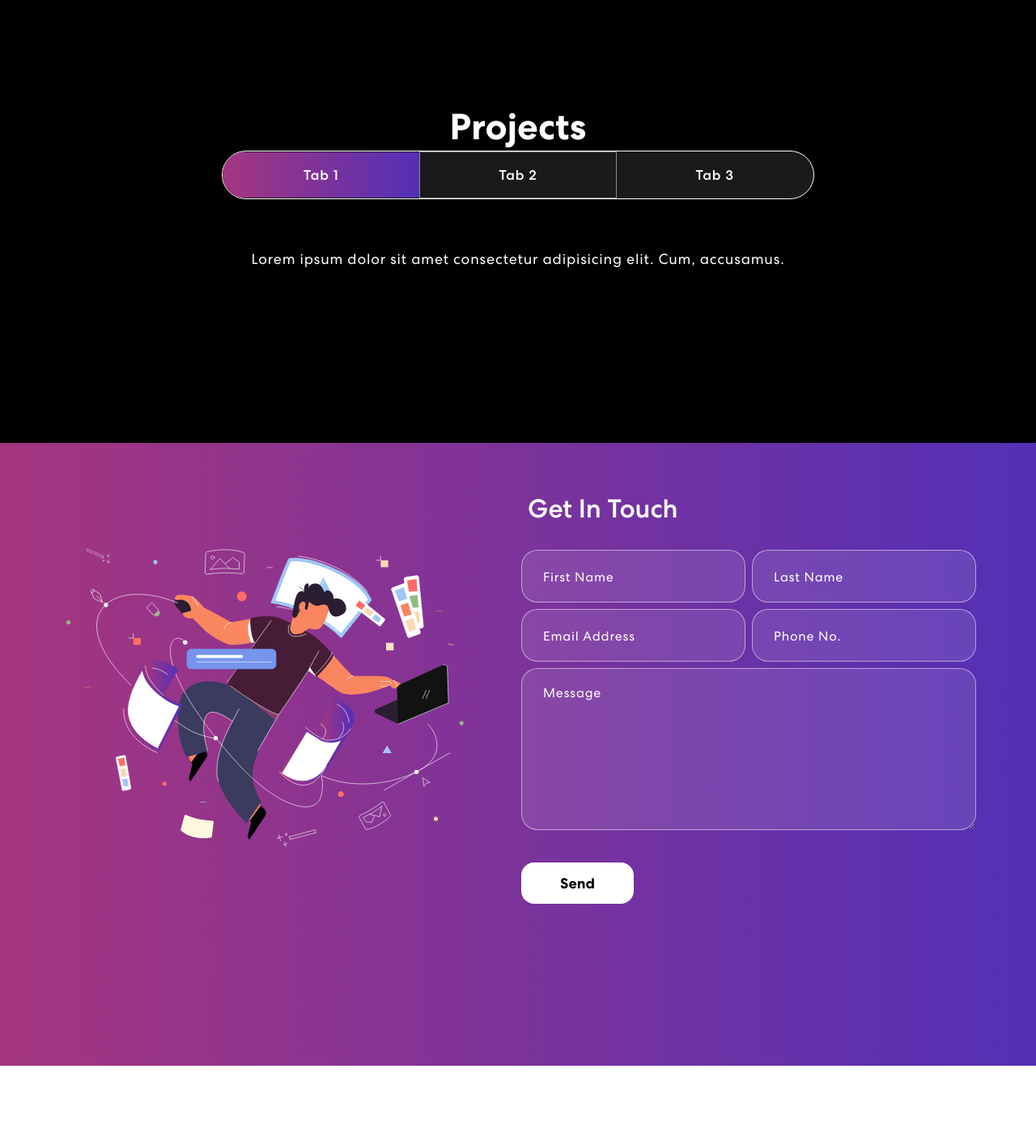
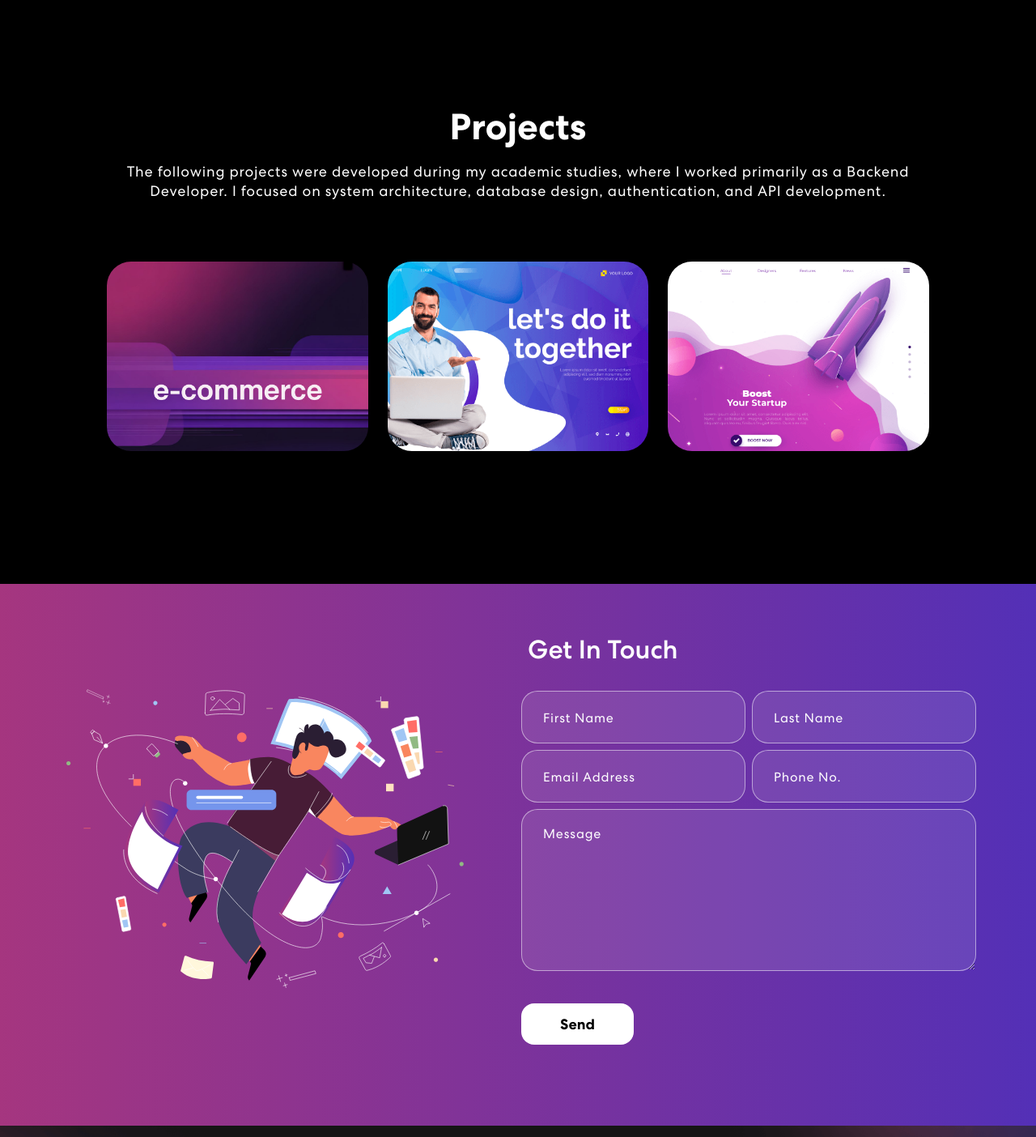
Before and after one commit to h-akiet/portfolio, a React (Vite) app: page / in a window 1280 px wide. Shown: the part 1330-2734 px from the top of the page at 81% size. Before the commit the page ends 2646 px from the top, so only its background shows below. Built offline with nearby package versions, Linux system fonts and the light colour scheme.

Commit message:
add projectcard

```diff
--- a/src/App.css
+++ b/src/App.css
@@ -117,7 +117,7 @@ nav.navbar.scrolled {
   background-color: #121212;
 }
 nav.navbar a.navbar-brand {
-    width: 5%;
+    width: 4%;
 
 }
 nav.navbar .navbar-nav .nav-link.navbar-link {
@@ -407,7 +407,7 @@ nav.navbar .navbar-toggler[aria-expanded="true"] .navbar-toggler-icon {
 
 .project .nav-pills{
     width: 72%;
-    margin: 0 auto;
+    margin: 35px auto;
     border: 1px solid #ffffff;
     border-radius: 50px;
     background-color: rgb(255 255 255 / 10%);
@@ -464,10 +464,110 @@ nav.navbar .navbar-toggler[aria-expanded="true"] .navbar-toggler-icon {
   line-height: 1.5rem;
 }
 
+.proj-imgbx {
+  position: relative;
+  width: 100%;
+  aspect-ratio: 11 / 8;
+  overflow: hidden;
+  border-radius: 30px;
+  margin-bottom: 24px;
+  transform-origin: center center;
+}
+
+.proj-imgbx:hover {
+  transform: scale(1.2);
+  transition: 0.3s ease;
+  z-index: 99;
+}
+
+.proj-imgbx::before {
+  content: "";
+  background: linear-gradient(90.21deg, #AA367C -5.91%, #4A2FBD 111.58%);
+  opacity: 0.85;
+  position: absolute;
+  width: 100%;
+  height: 0;
+  transition: 0.4s ease-in-out;
+}
+.proj-imgbx:hover::before {
+  height: 100%;
+}
+.proj-txtx {
+  position: absolute;
+  text-align: center;
+  display: flex;
+  flex-direction: column;
+  height: 100%;
+  width: 100%;
+  top: 65%;
+  left: 50%;
+  padding: 30px 20px 10px;
+  transform: translate(-50%, -50%);
+  transition: 0.5s ease-in-out;
+  opacity: 0;
+}
+.proj-imgbx:hover .proj-txtx {
+  top: 50%;
+  opacity: 1;
+}
+
+.proj-txtx h4 {
+  font-size: 30px;
+  font-weight: 700;
+  letter-spacing: 0.8px;
+  line-height: 1.1em;
+}
+.proj-txtx span {
+  font-style: italic;
+  font-weight: 400;
+  font-size: 15px;
+  letter-spacing: 0.8px;
+  display: block;
+  width: 85%;
+  margin: 10px auto;
+  line-height: 1.4em;
+}
+.background-image-right {
+  top: 20%;
+  position: absolute;
+  bottom: 0;
+  width: 35%;
+  right: 0;
+  z-index: -4;
+}
+
+.tech-stack {
+  display: flex;
+  gap: 8px;
+  overflow-x: auto;
+  overflow-y: hidden;
+  white-space: nowrap;
+  margin: auto 8px 0 8px;
+}
+
+.tech-stack::-webkit-scrollbar {
+  display: none;
+}
+
+.tech-badge {
+  padding: 6px 14px;
+  font-size: 13px;
+  border-radius: 999px;
+  background: #0f1a2b;
+  border: 1px solid #1f2a40;
+  color: #8ab4f8;
+}
+
+.tech-badge:hover {
+  background: rgba(0, 153, 255, 0.2);
+  transform: translateY(-2px);
+}
+
+
 /* contact */
 .contact{
   background: linear-gradient(90.21deg, #AA367C -5.91%, #4A2FBD 111.58%);
-  padding: 60px 0 200px 0;
+  padding: 60px 0 100px 0;
 }
 
 .contact img{
@@ -550,73 +650,29 @@ nav.navbar .navbar-toggler[aria-expanded="true"] .navbar-toggler-icon {
   background-repeat: no-repeat;
 }
 
-.newsletter-bx {
-  background: #FFFFFF;
-  border-radius: 55px;
-  color: #121212;
-  padding: 85px 125px;
-  margin-bottom: 80px;
-  margin-top: -122px;
+.footer .row{
+  padding-top: 16px;
 }
-.newsletter-bx h3 {
-  font-weight: 700;
-  letter-spacing: 0.5px;
-  line-height: 1.2em;
+
+.footer img {
+  width: 10%;
 }
-.new-email-bx {
-  background: #fff;
-  padding: 5px;
-  border-radius: 20px;
-  position: relative;
-  z-index: 0;
-  display: flex;
-  align-items: center;
-}
-.new-email-bx::before {
-  content: "";
-  background: linear-gradient(90.21deg, #AA367C -5.91%, #4A2FBD 111.58%);
-  border-radius: 20px;
-  position: absolute;
-  z-index: -1;
-  top: -1px;
-  left: -1px;
-  bottom: -1px;
-  right: -1px;
-}
-.new-email-bx::after {
-  content: "";
-  background: #fff;
-  border-radius: 20px;
-  position: absolute;
-  z-index: -1;
-  top: 0;
-  left: 0;
-  bottom: 0;
-  right: 0;
-}
-.new-email-bx input {
-  width: 100%;
-  color: #121212;
-  font-weight: 500;
-  background: transparent;
-  border: 0;
-  padding: 0 15px;
-}
-.new-email-bx button {
-  background: linear-gradient(90.21deg, #AA367C -5.91%, #4A2FBD 111.58%);
-  padding: 20px 65px;
-  color: #fff;
-  font-weight: 500;
-  letter-spacing: 0.5px;
-  border-radius: 18px;
-}
-.footer img {
-  width: 26%;
-}
+
 .footer p {
   font-weight: 400;
   font-size: 14px;
   color: #B8B8B8;
   letter-spacing: 0.5px;
+  margin-top: 10px;
+}
+
+.email-footer{
+  font-weight: 400;
+  font-size: 14px;
+  letter-spacing: 0.5px;
   margin-top: 20px;
 }
+
+.email-footer a{
+  color: #B8B8B8;
+}
--- a/src/App.jsx
+++ b/src/App.jsx
@@ -6,6 +6,7 @@ import { Banner } from "./components/Banner";
 import { Skills } from './components/Skills';
 import { Project } from './components/Projects';
 import { Contact } from './components/Contact';
+import {Footer} from './components/Footer'
 import './App.css';
 
 
@@ -20,7 +21,7 @@ function App() {
         <Skills />
         <Project />
         <Contact />
-
+        <Footer />
       </div>
   )
 }
--- /dev/null
+++ b/src/components/Footer.jsx
@@ -0,0 +1,30 @@
+import { Container, Row, Col } from "react-bootstrap";
+import logo from "../assets/img/logo.png";
+import navIcon1 from "../assets/img/nav-icon1.svg";
+import navIcon2 from "../assets/img/nav-icon2.svg";
+import navIcon3 from "../assets/img/nav-icon3.svg";
+
+export const Footer = () => {
+    return (
+        <footer className="footer">
+            <Container>
+                <Row className="align-items-center">
+                    <Col size={12} sm={6}>
+                        <img src={logo} alt="Logo" />
+                    </Col>
+                    <Col size={12} sm={6} className="text-center text-sm-end">
+                        <div className="social-icon">
+                            <a href="https://www.linkedin.com/in/nguyenhoanganhkiet"><img src={navIcon1} alt="" /></a>
+                            <a href="https://web.facebook.com/share/18DSvWncLX/?mibextid=wwXIfr&_rdc=1&_rdr"><img src={navIcon2} alt="" /></a>
+                            <a href="#"><img src={navIcon3} alt="" /></a>
+                        </div>
+                        <div className="email-footer">
+                            <a href="mailto:nguyenhoanganhkiettg2005@gmail.com">nguyenhoanganhkiettg2005@gmail.com</a>
+                        </div>
+                        <p>Copyright 2022. All Rights Reserved</p>
+                    </Col>
+                </Row>
+            </Container>
+        </footer>
+    )
+}
--- /dev/null
+++ b/src/components/ProjectCard.jsx
@@ -0,0 +1,37 @@
+import { Col } from "react-bootstrap";
+
+export const ProjectCard = ({
+  title,
+  description,
+  tech = [],
+  imgUrl,
+  githubUrl
+}) => {
+  return (
+    <Col xs={12} sm={6} md={4}>
+      <a
+        href={githubUrl}
+        target="_blank"
+        rel="noopener noreferrer"
+        style={{ color: "inherit", textDecoration: "none" }}
+      >
+        <div className="proj-imgbx">
+          <img src={imgUrl} alt={title} />
+
+          <div className="proj-txtx">
+            <h4>{title}</h4>
+            <span>{description}</span>
+
+            <div className="tech-stack">
+              {tech.map((item, index) => (
+                <span key={index} className="tech-badge">
+                  {item}
+                </span>
+              ))}
+            </div>
+          </div>
+        </div>
+      </a>
+    </Col>
+  );
+};
--- a/src/components/Projects.jsx
+++ b/src/components/Projects.jsx
@@ -1,6 +1,6 @@
 import { Container, Row, Nav, Tab, Col } from "react-bootstrap";
-// import { ProjectCard } from "./ProjectCard";
-import projImg1 from "../assets/img/project-img1.png";
+import { ProjectCard } from "./ProjectCard";
+import projImg1 from "../assets/img/ecommerce.png";
 import projImg2 from "../assets/img/project-img2.png";
 import projImg3 from "../assets/img/project-img3.png";
 import colorSharp2 from "../assets/img/color-sharp2.png";
@@ -12,34 +12,25 @@ export const Project = () => {
 
     const projects = [
         {
-            title: "Business Startup",
-            description: "Design & Development",
+            title: "Cosmetics E-Commerce Platform",
+            description: `Multi-vendor, supporting product, order, and vendor management with payment integration.`,
+            tech: ["Spring Boot", "Java", "SQL Server", "JPA", "MVC"],
             imgUrl: projImg1,
+            githubUrl: "https://github.com/h-akiet/OneShop-Website.git",
         },
         {
-            title: "Business Startup",
-            description: "Design & Development",
+            title: "Desktop App",
+            description: `Implemented store operations including sales management, promotions, inventory tracking, and employee management...`,
+            tech: ["Winform", "C#", "SQL Server"],
             imgUrl: projImg2,
+            githubUrl: "https://github.com/h-akiet/OneShop-Website.git",
         },
         {
-            title: "Business Startup",
-            description: "Design & Development",
+            title: "Web API",
+            description: `A SOLID-based Web API for sales management featuring RESTful endpoints, EF Core integration for high-performance data handling, and Swagger UI for automated documentation and testing.`,
+            tech: [".Net", "C#", "SQL Server", "EF Core", "Solid"],
             imgUrl: projImg3,
-        },
-        {
-            title: "Business Startup",
-            description: "Design & Development",
-            imgUrl: projImg1,
-        },
-        {
-            title: "Business Startup",
-            description: "Design & Development",
-            imgUrl: projImg2,
-        },
-        {
-            title: "Business Startup",
-            description: "Design & Development",
-            imgUrl: projImg3,
+            githubUrl: "https://github.com/h-akiet/E-Shop.git",
         },
     ];
 
@@ -54,22 +45,25 @@ export const Project = () => {
                                     <h2 className="title">
                                         Projects
                                     </h2>
-                                    <Tab.Container id="projects-tabs" defaultActiveKey="first">
+                                    <p>The following projects were developed during my academic studies, where I worked primarily as a Backend Developer.
+                                        I focused on system architecture, database design, authentication, and API development.</p>
+                                    {/* <Tab.Container id="projects-tabs" defaultActiveKey="first">
                                         <Nav variant="pills" className="nav-pills mb-5 justify-content-center align-items-center" id="pills-tab">
                                             <Nav.Item>
-                                                <Nav.Link eventKey="first">Tab 1</Nav.Link>
+                                                <Nav.Link eventKey="first">E-Commerce</Nav.Link>
                                             </Nav.Item>
                                             <Nav.Item>
-                                                <Nav.Link eventKey="second">Tab 2</Nav.Link>
+                                                <Nav.Link eventKey="second">Management System</Nav.Link>
                                             </Nav.Item>
                                             <Nav.Item>
-                                                <Nav.Link eventKey="third">Tab 3</Nav.Link>
+                                                <Nav.Link eventKey="third">RESTful API</Nav.Link>
                                             </Nav.Item>
                                         </Nav>
                                         <Tab.Content id="slideInUp" className={isVisible ? "animate__animated animate__slideInUp" : ""}>
                                             <Tab.Pane eventKey="first">
                                                 <Row>
-                                                    <p>Lorem ipsum dolor sit amet consectetur adipisicing elit. Cum, accusamus.</p>
+                                                    <p>OneShop is a multi-vendor e-commerce web application that connects sellers and customers, providing a wide range of cosmetic products. The system supports product management, order processing, user and vendor management, promotions, shipping, and payment integration.</p>
+
                                                 </Row>
                                             </Tab.Pane>
                                             <Tab.Pane eventKey="second">
@@ -83,7 +77,21 @@ export const Project = () => {
                                                 </Row>
                                             </Tab.Pane>
                                         </Tab.Content>
-                                    </Tab.Container>
+                                    </Tab.Container> */}
+                                    <div id="slideInUp" className={isVisible ? "animate__animated animate__slideInUp" : ""}>
+                                        <Row>
+                                            {
+                                                projects.map((project, index) => {
+                                                    return (
+                                                        <ProjectCard
+                                                            key={index}
+                                                            {...project}
+                                                        />
+                                                    )
+                                                })
+                                            }
+                                        </Row>
+                                    </div>
                                 </div>}
                         </TrackVisibility>
                     </Col>
```
Also changed, not shown: src/assets/img/ecommerce.png (added).
